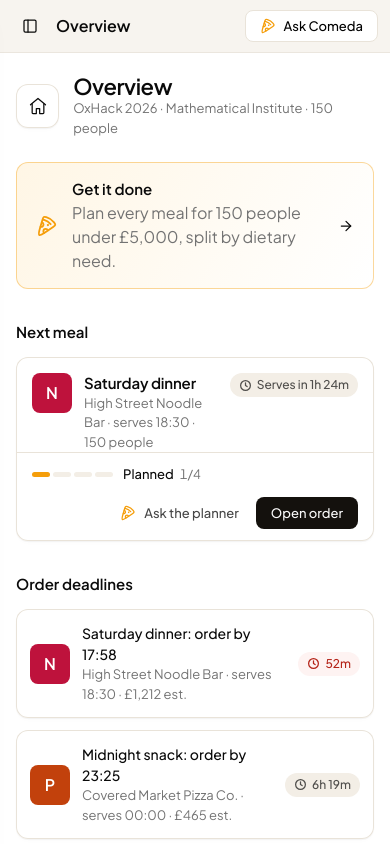
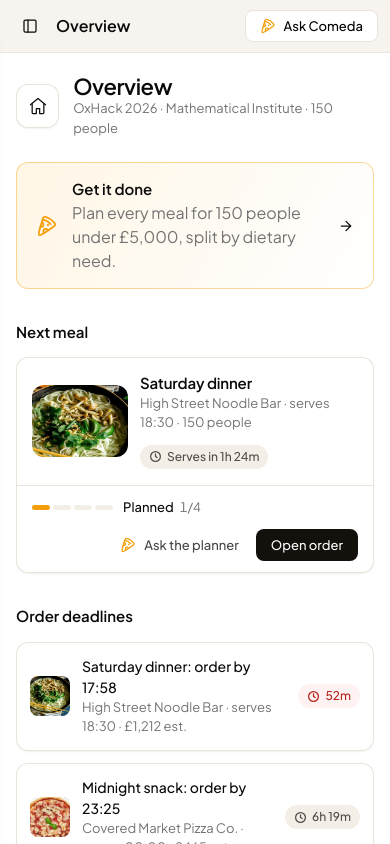
Before and after one commit to techparamveer/food-agents-, a Next.js app: page /demo in a window 390 px wide. Built offline with nearby package versions, Linux system fonts and the light colour scheme.

Commit message:
add google photos

```diff
--- a/components/dashboard/dashboard.css
+++ b/components/dashboard/dashboard.css
@@ -1414,6 +1414,34 @@
   padding: 1rem 1rem 0;
 }
 
+.card__head--meal {
+  align-items: center;
+  padding-bottom: 1rem;
+}
+
+@media (max-width: 40rem) {
+  .card__head--meal {
+    display: grid;
+    grid-template-areas:
+      "image titles"
+      "image countdown";
+    grid-template-columns: 6rem minmax(0, 1fr);
+  }
+
+  .card__head--meal > .emp-tile {
+    grid-area: image;
+  }
+
+  .card__head--meal > .card__titles {
+    grid-area: titles;
+  }
+
+  .card__head--meal > .pill {
+    grid-area: countdown;
+    justify-self: start;
+  }
+}
+
 .card__titles {
   flex: 1;
   min-width: 0;
@@ -1561,6 +1589,13 @@
   font-size: 1rem;
 }
 
+.emp-tile--hero {
+  width: 6rem;
+  height: 4.5rem;
+  border-radius: var(--radius-xl);
+  font-size: 1.5rem;
+}
+
 .emp-tile--sm {
   width: 1.375rem;
   height: 1.375rem;
@@ -1579,7 +1614,12 @@
   padding: 0.1875rem;
 }
 
-.emp-tile--photo img {
+.emp-tile--hero.emp-tile--logo {
+  padding: 0.875rem;
+}
+
+.emp-tile--photo img,
+.emp-tile--asset img {
   display: block;
   width: 100%;
   height: 100%;
--- a/components/dashboard/overview-view.tsx
+++ b/components/dashboard/overview-view.tsx
@@ -3,7 +3,7 @@
 import { Countdown, useLiveNow } from "@/components/dashboard/clock";
 import { clock, longDay, money, useDashboard } from "@/components/dashboard/data";
 import { Icon } from "@/components/dashboard/icon";
-import { RestaurantTile, StatusTrack } from "@/components/dashboard/parts";
+import { PhotoCredit, RestaurantTile, StatusTrack } from "@/components/dashboard/parts";
 import type { Ask } from "@/components/dashboard/planner-pane";
 import { usePlanner } from "@/components/dashboard/planner-state";
 import { budgetSummary, isPlaced } from "@/lib/plan-sync";
@@ -57,8 +57,8 @@ export function OverviewView({ onOpenOrder, onAsk }: { onOpenOrder: (orderId: st
             <h2 className="roles__heading">Next meal</h2>
             {next && nextRestaurant ? (
               <article className="card">
-                <div className="card__head">
-                  <RestaurantTile restaurant={nextRestaurant} />
+                <div className="card__head card__head--meal">
+                  <RestaurantTile restaurant={nextRestaurant} size="hero" preferPhoto />
                   <div className="card__titles">
                     <h3 className="card__role">{next.label}</h3>
                     <p className="card__company">
@@ -66,6 +66,7 @@ export function OverviewView({ onOpenOrder, onAsk }: { onOpenOrder: (orderId: st
                       <span aria-hidden="true"> · </span>
                       serves {clock(next.servesAt)} · {next.headcount} people
                     </p>
+                    <PhotoCredit restaurant={nextRestaurant} preferPhoto />
                   </div>
                   <Countdown base={now} deadline={next.servesAt} prefix="Serves in " />
                 </div>
--- a/components/dashboard/parts.tsx
+++ b/components/dashboard/parts.tsx
@@ -20,17 +20,30 @@ const subscribe = (l: () => void) => {
   return () => listeners.delete(l);
 };
 
-/** What a tile shows: the logo, else the photo, else nothing (the letter). */
-function useTileImage(r: Restaurant): { kind: "logo" | "photo"; src: string } | undefined {
+type TileImage = { kind: "logo" | "photo" | "asset"; src: string };
+
+/** What a tile shows. Meal heroes can lead with the place photo; compact tiles lead with the logo. */
+function useTileImage(r: Restaurant, preferPhoto = false): TileImage | undefined {
   useSyncExternalStore(subscribe, () => brokenVersion, () => 0);
+  if (preferPhoto && r.photoUrl && !broken.has(r.photoUrl)) return { kind: "photo", src: r.photoUrl };
+  if (preferPhoto && r.imageUrl && !broken.has(r.imageUrl)) return { kind: "asset", src: r.imageUrl };
   if (r.logoUrl && !broken.has(r.logoUrl)) return { kind: "logo", src: r.logoUrl };
   if (r.photoUrl && !broken.has(r.photoUrl)) return { kind: "photo", src: r.photoUrl };
+  if (r.imageUrl && !broken.has(r.imageUrl)) return { kind: "asset", src: r.imageUrl };
   return undefined;
 }
 
 /** The restaurant's logo, else its photo, else its coloured letter, falling back as images fail. */
-export function RestaurantTile({ restaurant, size = "md" }: { restaurant: Restaurant; size?: "sm" | "md" | "lg" }) {
-  const image = useTileImage(restaurant);
+export function RestaurantTile({
+  restaurant,
+  size = "md",
+  preferPhoto = false,
+}: {
+  restaurant: Restaurant;
+  size?: "sm" | "md" | "lg" | "hero";
+  preferPhoto?: boolean;
+}) {
+  const image = useTileImage(restaurant, preferPhoto);
   const credit = restaurant.photoCredit ? `Photo: ${restaurant.photoCredit.name} · Google Maps` : "Photo: Google Maps";
   return (
     <span
@@ -51,9 +64,10 @@ export function RestaurantTile({ restaurant, size = "md" }: { restaurant: Restau
 }
 
 /** Google requires the photographer's credit wherever a Places photo is shown, so this appears only when the tile shows the photo. */
-export function PhotoCredit({ restaurant }: { restaurant: Restaurant }) {
-  if (useTileImage(restaurant)?.kind !== "photo") return null;
+export function PhotoCredit({ restaurant, preferPhoto = false }: { restaurant: Restaurant; preferPhoto?: boolean }) {
+  if (useTileImage(restaurant, preferPhoto)?.kind !== "photo") return null;
   const who = restaurant.photoCredit;
+  const mapsUrl = restaurant.photoMapsUrl ?? restaurant.mapsUrl;
   return (
     <span className="photo-credit">
       Photo:{" "}
@@ -64,7 +78,14 @@ export function PhotoCredit({ restaurant }: { restaurant: Restaurant }) {
       ) : (
         (who?.name ?? "Google Maps contributor")
       )}{" "}
-      · Google Maps
+      ·{" "}
+      {mapsUrl ? (
+        <a href={mapsUrl} target="_blank" rel="noreferrer">
+          Google Maps
+        </a>
+      ) : (
+        "Google Maps"
+      )}
     </span>
   );
 }
--- a/lib/restaurants/parse-places.ts
+++ b/lib/restaurants/parse-places.ts
@@ -24,7 +24,7 @@ type ApiPlace = {
   regularOpeningHours?: { periods?: { open?: ApiPoint; close?: ApiPoint }[]; weekdayDescriptions?: string[] };
   servesVegetarianFood?: boolean;
   businessStatus?: string;
-  photos?: { name?: string; authorAttributions?: { displayName?: string; uri?: string }[] }[];
+  photos?: { name?: string; googleMapsUri?: string; authorAttributions?: { displayName?: string; uri?: string }[] }[];
 };
 
 /** The first photo with a usable resource name, and who to credit for it. */
@@ -33,7 +33,12 @@ export function photoFrom(photos: ApiPlace["photos"]): PlaceResult["photo"] {
   if (!photo?.name) return undefined;
   const author = photo.authorAttributions?.find((a) => a.displayName?.trim());
   const url = author?.uri && /^https:\/\//.test(author.uri) ? author.uri : undefined;
-  return { name: photo.name, credit: author?.displayName ? { name: author.displayName.trim(), ...(url ? { url } : {}) } : undefined };
+  const mapsUrl = photo.googleMapsUri && /^https:\/\//.test(photo.googleMapsUri) ? photo.googleMapsUri : undefined;
+  return {
+    name: photo.name,
+    ...(mapsUrl ? { mapsUrl } : {}),
+    credit: author?.displayName ? { name: author.displayName.trim(), ...(url ? { url } : {}) } : undefined,
+  };
 }
 
 const PRICE_LEVELS: Record<string, 1 | 2 | 3 | 4> = {
--- a/lib/restaurants/rank.ts
+++ b/lib/restaurants/rank.ts
@@ -108,7 +108,11 @@ export function scoreRestaurants(
         mapsUrl: place.mapsUrl,
         ...(place.websiteUrl && place.placeId ? { logoUrl: `/api/restaurants/logo?place=${encodeURIComponent(place.placeId)}` } : {}),
         ...(place.photo && place.placeId
-          ? { photoUrl: `/api/restaurants/photo?place=${encodeURIComponent(place.placeId)}`, photoCredit: place.photo.credit }
+          ? {
+              photoUrl: `/api/restaurants/photo?place=${encodeURIComponent(place.placeId)}`,
+              photoMapsUrl: place.photo.mapsUrl,
+              photoCredit: place.photo.credit,
+            }
           : {}),
         color: tileColor(place.name),
         monogram: place.name.replace(/^the\s+/i, "").charAt(0).toUpperCase(),
--- a/lib/restaurants/types.ts
+++ b/lib/restaurants/types.ts
@@ -51,8 +51,8 @@ export type PlaceResult = {
   hours?: string[];
   mapsUrl: string;
   websiteUrl?: string;
-  /** First Places photo: its resource name (never sent to the browser) and author. */
-  photo?: { name: string; credit?: { name: string; url?: string } };
+  /** First Places photo: its resource name (never sent to the browser), source and author. */
+  photo?: { name: string; mapsUrl?: string; credit?: { name: string; url?: string } };
   /** Dietary needs the place is known or likely to cover. */
   serves: Dietary[];
 };
--- a/lib/seed/oxhack.ts
+++ b/lib/seed/oxhack.ts
@@ -87,6 +87,7 @@ export const OXHACK_RESTAURANTS: Restaurant[] = [
     rating: 4.5,
     priceLevel: 2,
     serves: ["veg", "vegan", "gf"],
+    imageUrl: "/collage/collage-portrait-01.jpg",
     color: "#c2410c",
     monogram: "P",
     perHead: 6,
@@ -105,6 +106,7 @@ export const OXHACK_RESTAURANTS: Restaurant[] = [
     rating: 4.7,
     priceLevel: 1,
     serves: ["veg", "vegan", "halal"],
+    imageUrl: "/collage/collage-portrait-03.jpg",
     color: "#15803d",
     monogram: "F",
     perHead: 6.5,
@@ -123,6 +125,7 @@ export const OXHACK_RESTAURANTS: Restaurant[] = [
     rating: 4.4,
     priceLevel: 2,
     serves: ["veg", "vegan", "halal", "gf"],
+    imageUrl: "/collage/collage-landscape-02.jpg",
     color: "#b45309",
     monogram: "C",
     perHead: 7.5,
@@ -141,6 +144,7 @@ export const OXHACK_RESTAURANTS: Restaurant[] = [
     rating: 4.6,
     priceLevel: 1,
     serves: ["veg", "vegan"],
+    imageUrl: "/collage/collage-square-01.jpg",
     color: "#a16207",
     monogram: "B",
     perHead: 4.5,
@@ -159,6 +163,7 @@ export const OXHACK_RESTAURANTS: Restaurant[] = [
     rating: 4.3,
     priceLevel: 2,
     serves: ["veg", "vegan", "halal", "gf"],
+    imageUrl: "/collage/collage-square-02.jpg",
     color: "#be123c",
     monogram: "N",
     perHead: 8,
--- a/lib/types.ts
+++ b/lib/types.ts
@@ -99,8 +99,12 @@ export type Restaurant = {
   mapsUrl?: string;
   /** The restaurant's logo, resolved from its website by /api/restaurants/logo. 404s when there isn't one. */
   logoUrl?: string;
+  /** A first-party meal or venue image, used by the demo and as a non-Places fallback. */
+  imageUrl?: string;
   /** A photo of the place, served through /api/restaurants/photo (the key stays on the server). */
   photoUrl?: string;
+  /** The individual source photo on Google Maps, for required source access. */
+  photoMapsUrl?: string;
   /** Who took the photo. Google requires showing this wherever the photo appears. */
   photoCredit?: { name: string; url?: string };
   /** Tile colour and letter for the UI until a logo exists. */
```
Also changed, not shown: scripts/test-restaurants.ts (+26 -4 lines).
